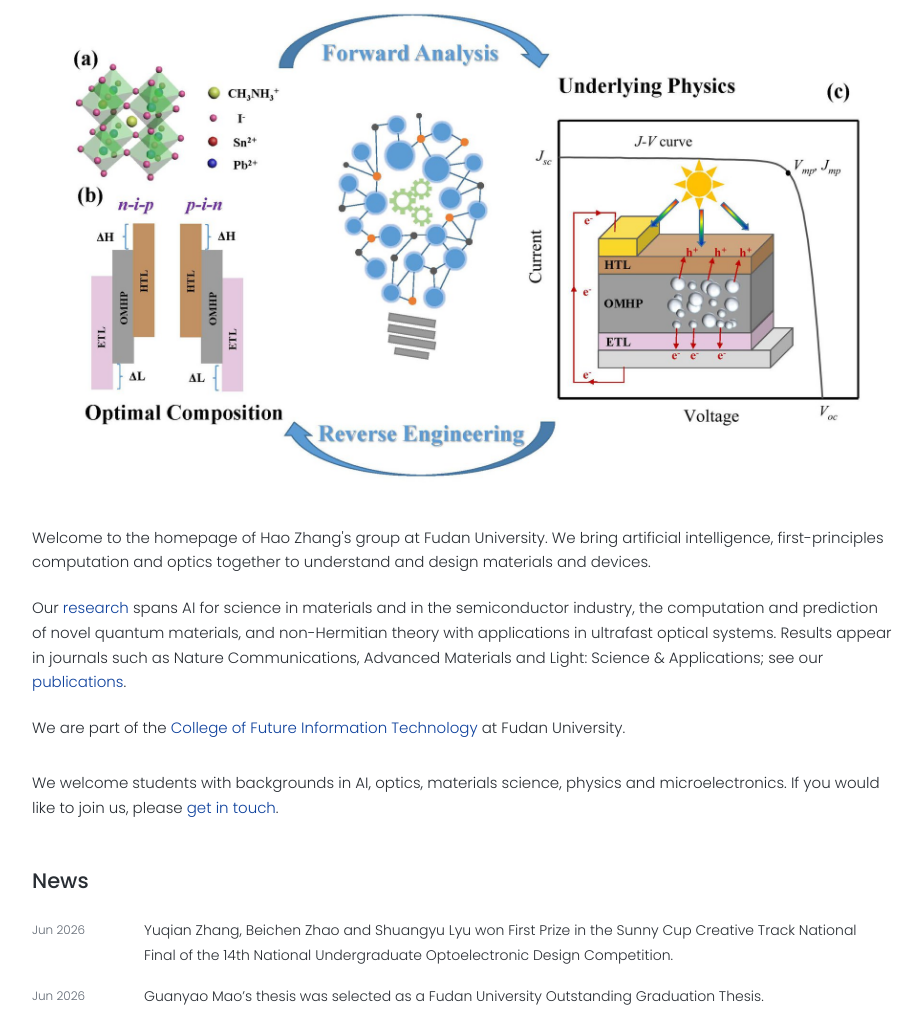
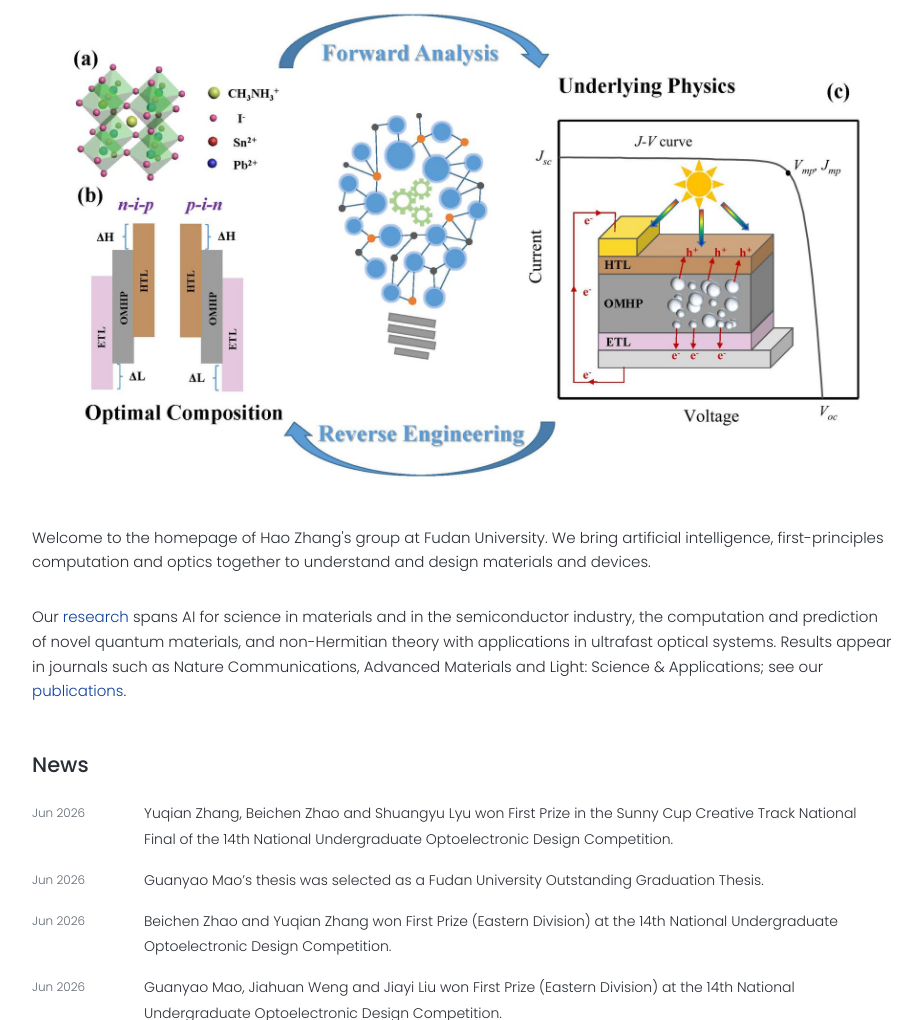
Before and after one commit to fduai4s/fduai4s.github.io, a plain HTML site: page index.html in a window 1280 px wide. Shown: the part 150-1170 px from the top of the page, without its empty margins (178-1099 px from the left). Drawn offline with Linux system fonts and the light colour scheme.

Commit message:
Remove introductory paragraphs from homepage
Removed two paragraphs about the group and student recruitment.

```diff
--- a/index.html
+++ b/index.html
@@ -44,8 +44,6 @@
   <div class="home-introduction">
 <p>Welcome to the homepage of Hao Zhang's group at Fudan University. We bring artificial intelligence, first-principles computation and optics together to understand and design materials and devices.</p>
 <p>Our <a href="/research/">research</a> spans AI for science in materials and in the semiconductor industry, the computation and prediction of novel quantum materials, and non-Hermitian theory with applications in ultrafast optical systems. Results appear in journals such as Nature Communications, Advanced Materials and Light: Science &amp; Applications; see our <a href="/publications/">publications</a>.</p>
-<p>We are part of the <a href="https://fit.fudan.edu.cn/">College of Future Information Technology</a> at Fudan University.</p>
-<p>We welcome students with backgrounds in AI, optics, materials science, physics and microelectronics. If you would like to join us, please <a href="/contact/">get in touch</a>.</p>
   </div>
 
   <section class="home-news" aria-labelledby="news-heading">
```
